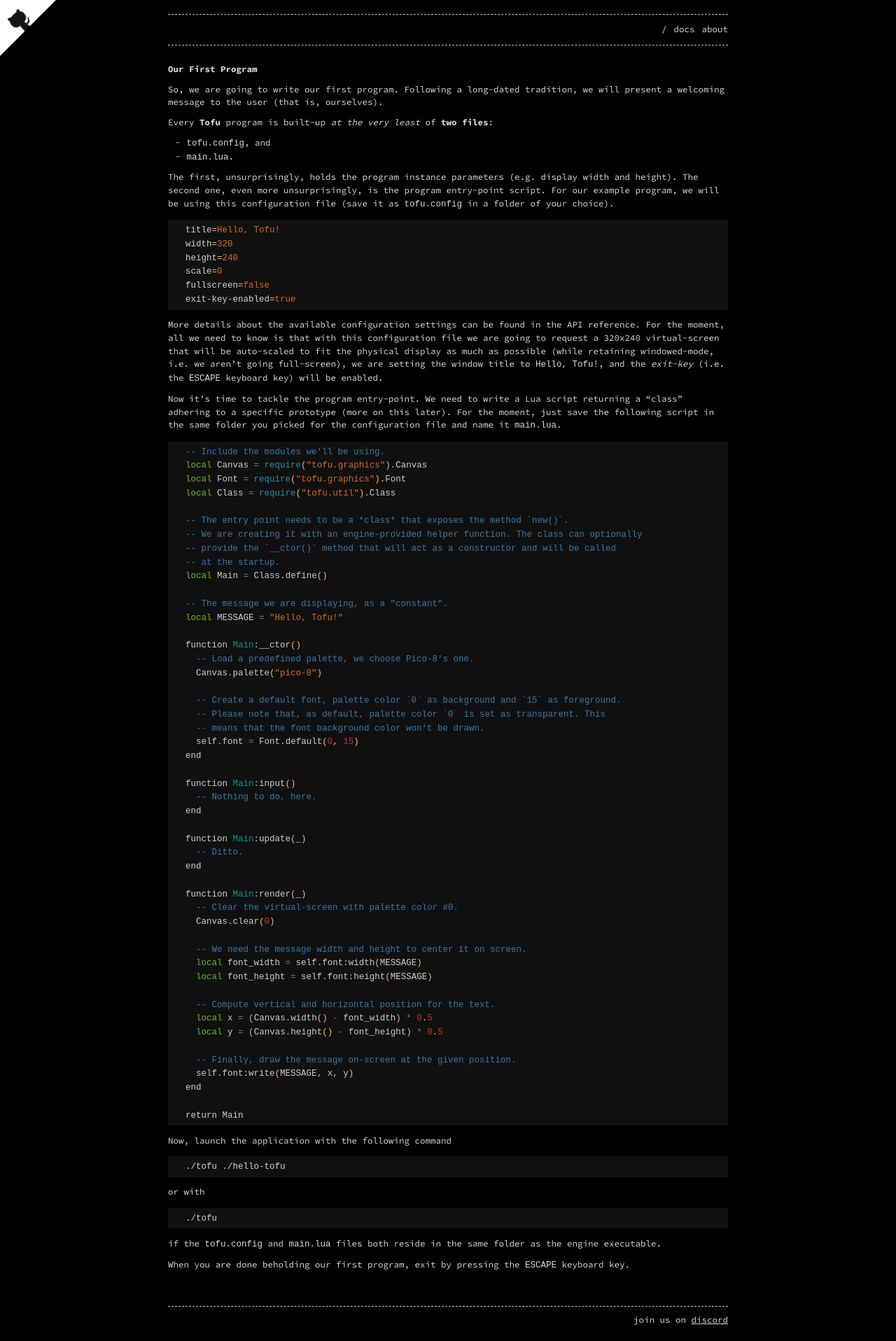
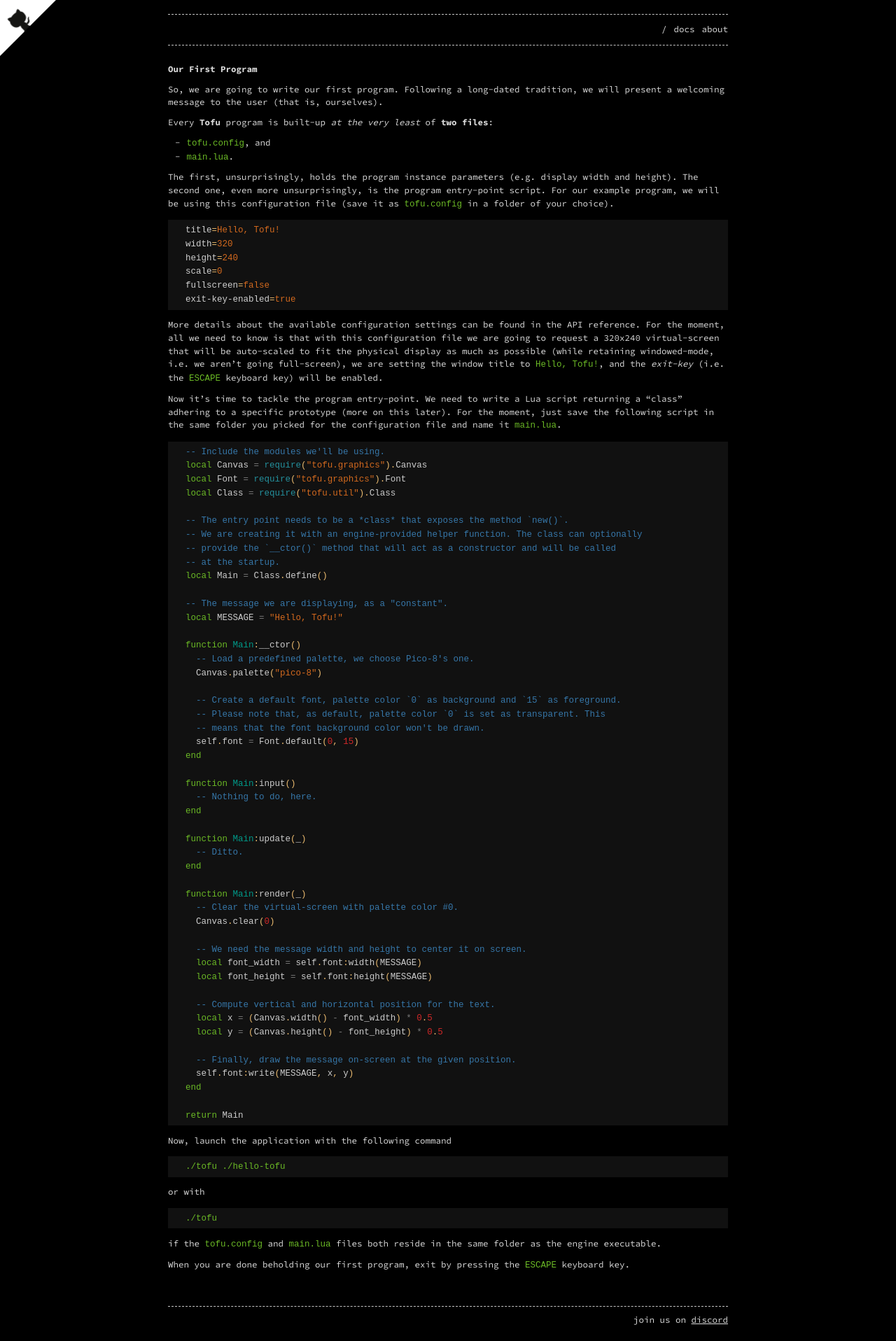
Before and after one commit to tofuengine/tofuengine.github.io, a Jekyll site: the page built from _docs/tutorial.md, in a window 1280 px wide. Shown: the whole page at 70% size. Built offline with Jekyll 4.4.1, drawn with Linux system fonts in a browser that asks for light colours.

Commit message:
Tweaking theme.

```diff
--- a/_sass/colors.scss
+++ b/_sass/colors.scss
@@ -12,8 +12,7 @@
   --text-color: var(--base-color);
   --placeholder-color: var(--base-color);
   --link-color: var(--base-color);
-  --code-border: solid 1px rgba(63, 63, 63, 0.9);
-  --code-background-color: #111;
+  --code-color: #6ab825;
   --code-color-1: #aaaaaa;
   --code-color-2: #ffffcc;
   --code-color-3: #F00000;
--- a/_sass/pygments-github-dark.scss
+++ b/_sass/pygments-github-dark.scss
@@ -4,7 +4,7 @@
 .highlight .c { color: #3677a9 !important; } /* Comment */
 .highlight .err { color: #a61717 !important; background-color: #311 !important; } /* Error */
 .highlight .g { color: #d0d0d0 !important; } /* Generic */
-.highlight .k { color: #ccc !important; } /* Keyword; catches prefixes and css3 */
+.highlight .k { color: #6ab825 !important; } /* Keyword; catches prefixes and css3 */
 .highlight .l { color: #d0d0d0 !important; } /* Literal */
 .highlight .n, .highlight .h { color: #ccc !important; } /* Name */
 .highlight .o { color: #777 !important; } /* Operator */
--- a/_sass/theme.scss
+++ b/_sass/theme.scss
@@ -227,6 +227,9 @@ textarea {
 figure.highlight {
   margin: 5px 0;
 }
+code {
+  color: var(--code-color);
+}
 pre {
   padding: 5px;
   margin: 0;
```
